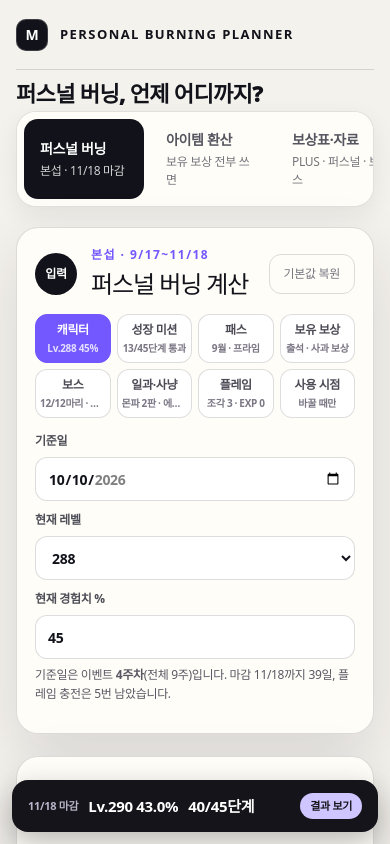
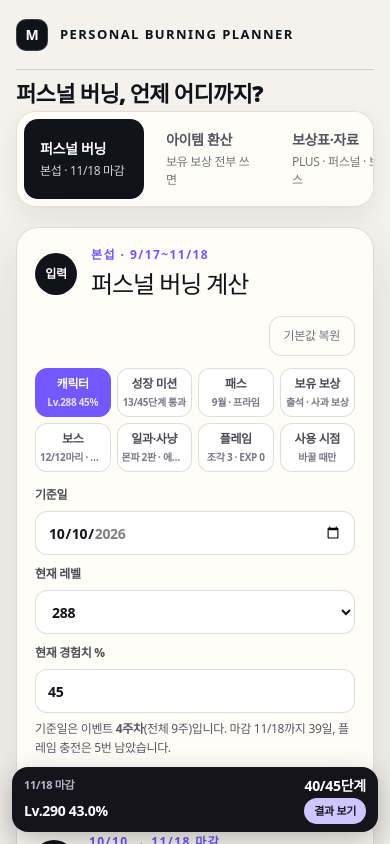
Before and after one commit to kiraki-lab/maple-285-planner, a Next.js app: page / in a window 390 px wide. Shown: the top 844 px of the page. Built offline with nearby package versions, Linux system fonts and the light colour scheme.

Commit message:
Fix narrow mobile stage cards and result shortcut

```diff
--- a/app/globals.css
+++ b/app/globals.css
@@ -238,7 +238,7 @@ footer p { margin: 0; color: #65636c; font-size: 12px; text-align: center; }
 .pb-title { margin: 30px 0 6px; font-size: 18px; letter-spacing: -.035em; }
 .pb-table-wrap { margin: 6px 0 10px; overflow-x: auto; }
 .pb-table th, .pb-table td { white-space: nowrap; }
-.pb-steps { margin: 8px 0; display: grid; grid-template-columns: repeat(auto-fill, minmax(260px, 1fr)); gap: 8px; }
+.pb-steps { margin: 8px 0; display: grid; grid-template-columns: repeat(auto-fill, minmax(min(260px, 100%), 1fr)); gap: 8px; }
 .pb-steps .pb-note { grid-column: 1 / -1; margin: 0; }
 .pb-step { padding: 9px 12px; display: grid; grid-template-columns: 28px 1fr auto; grid-template-areas: "n p r" "n s s"; gap: 2px 10px; align-items: center; border: 1px solid var(--soft-line); border-radius: 12px; background: white; font-size: 12px; }
 .pb-step b { grid-area: n; font-size: 15px; color: var(--ink); }
@@ -382,3 +382,15 @@ footer p { margin: 0; color: #65636c; font-size: 12px; text-align: center; }
 .pb-party button:disabled { opacity: .35; cursor: default; }
 .pb-party button:focus-visible { outline: 3px solid rgba(115,87,255,.35); outline-offset: 2px; }
 .pb-party span { min-width: 25px; text-align: center; font-weight: 800; }
+
+@media (max-width: 430px) {
+  .pb-controls .section-heading { display: grid; grid-template-columns: 42px minmax(0, 1fr); }
+  .pb-controls .section-heading .reset { grid-column: 2; justify-self: end; margin-left: 0; white-space: nowrap; }
+  .pb-steps .pb-step { grid-template-columns: 24px minmax(0, 1fr); grid-template-areas: "n p" "n r" "n s"; gap: 3px 8px; }
+  .pb-sticky { display: grid; grid-template-columns: minmax(0, 1fr) auto; gap: 2px 8px; padding: 8px 12px; }
+  .pb-sticky span { grid-column: 1; }
+  .pb-sticky b { font-size: 14px; }
+  .pb-sticky b:first-of-type { grid-column: 1; grid-row: 2; }
+  .pb-sticky b:last-of-type { grid-column: 2; grid-row: 1; text-align: center; }
+  .pb-sticky i { grid-column: 2; grid-row: 2; margin-left: 0; text-align: center; }
+}
```
